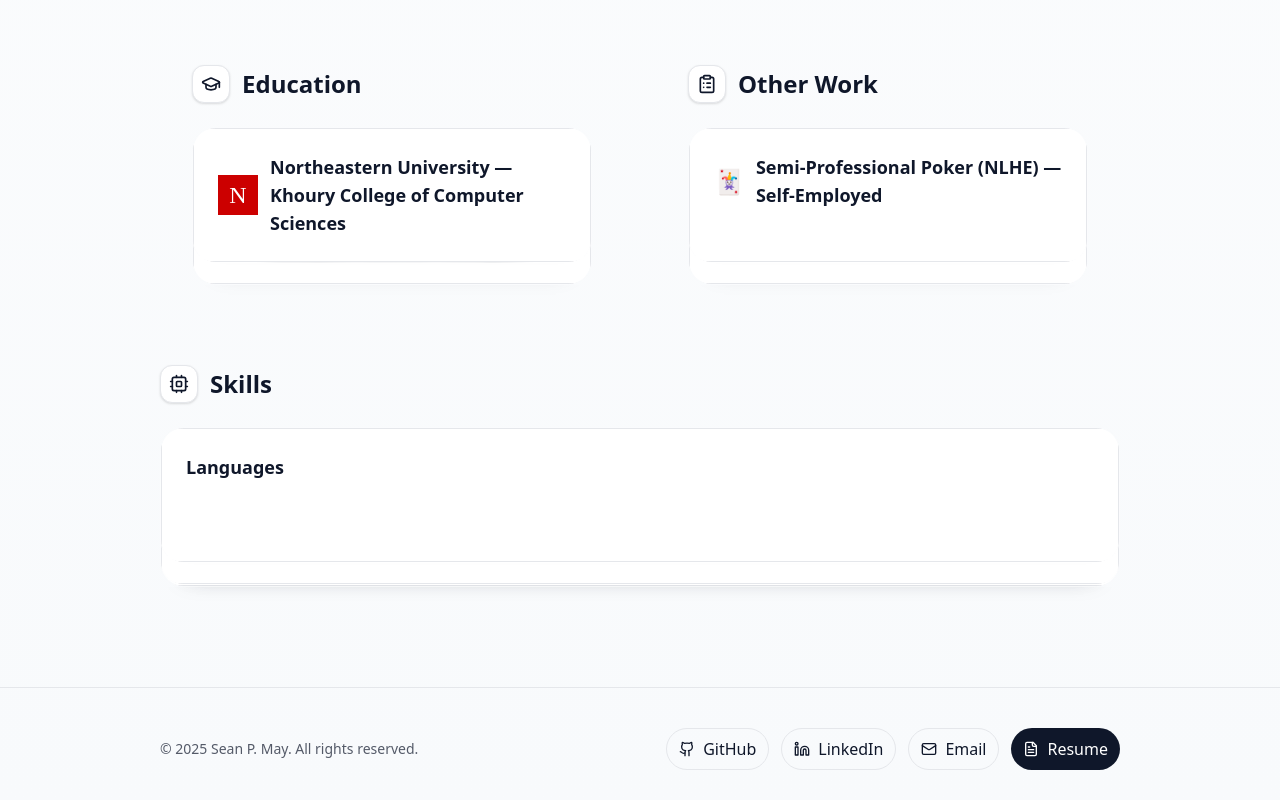
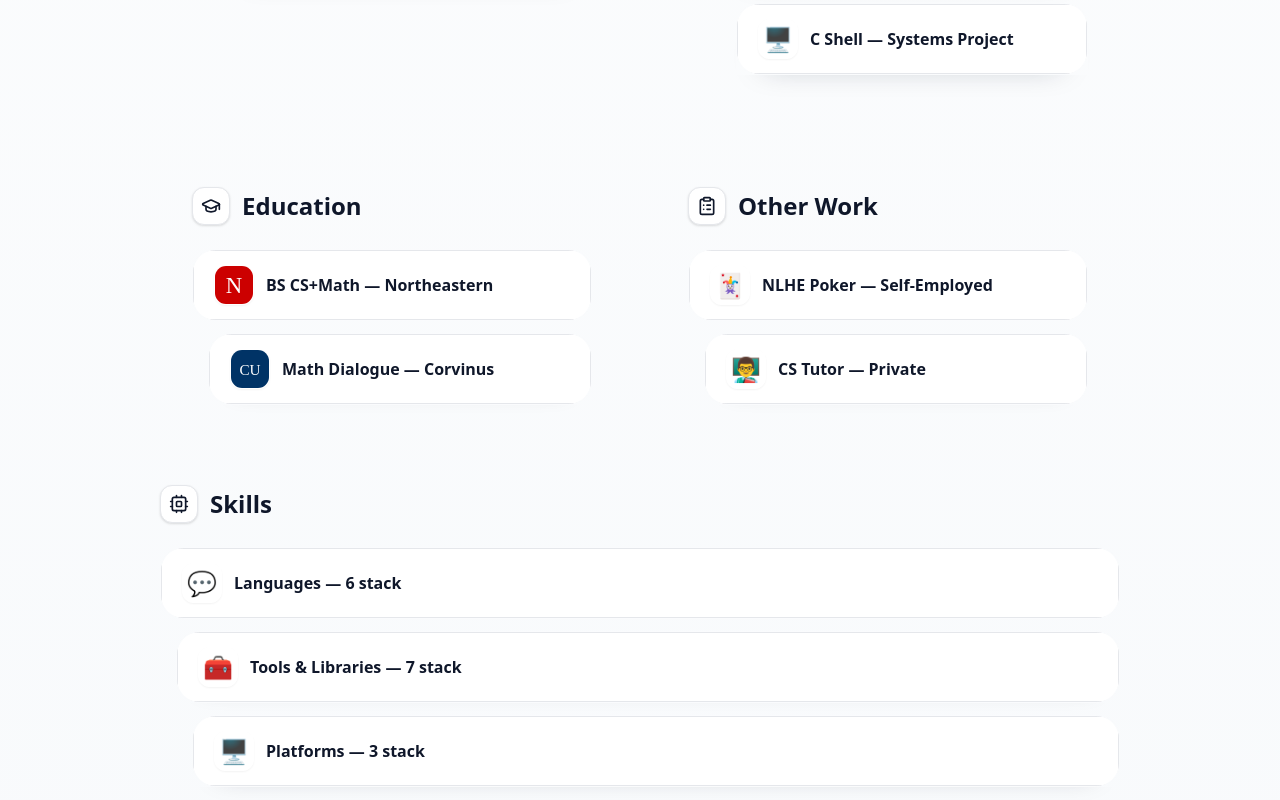
Before and after one commit to seanpatrickmay/seanpatrickmay.github.io, a Next.js app: page / in a window 1280 px wide. Shown: the part 2220-3020 px from the top of the page. Built offline with nearby package versions, Linux system fonts and the light colour scheme.

Commit message:
Revamp stacked previews with one-liners

```diff
--- a/components/EducationItem.jsx
+++ b/components/EducationItem.jsx
@@ -1,19 +1,34 @@
 import { Card, CardHeader, CardTitle, CardContent } from '@/components/ui/Card';
+import StackedCardPreview from './StackedCardPreview';
 
 export default function EducationItem({ item, mode = 'expanded' }) {
-  const { school, degree, extras = [], img } = item;
+  const { school, degree, extras = [], img, oneLiner, emoji } = item;
   const isPreview = mode === 'preview';
+  const previewLabel = oneLiner || school;
+  const imageAlt = img ? `${school} logo` : undefined;
+
+  if (isPreview) {
+    return (
+      <Card className="h-full overflow-hidden" data-mode={mode}>
+        <StackedCardPreview img={img} alt={imageAlt} emoji={emoji} label={previewLabel} />
+      </Card>
+    );
+  }
 
   return (
     <Card className="h-full" data-mode={mode}>
       <CardHeader className="flex flex-col gap-3">
         <div className="flex items-center gap-3">
-          {img && <img src={img} alt={`${school} logo`} className="w-10 h-10 object-contain" />}
+          {img && <img src={img} alt={imageAlt} className="w-10 h-10 object-contain" />}
+          {!img && emoji && (
+            <span className="text-2xl" aria-hidden="true">
+              {emoji}
+            </span>
+          )}
           <CardTitle className="text-base sm:text-lg">{school}</CardTitle>
         </div>
-        {!isPreview && degree && <div className="text-sm opacity-70">{degree}</div>}
+        {degree && <div className="text-sm opacity-70">{degree}</div>}
       </CardHeader>
-      {!isPreview && (
       <CardContent>
         <ul className="list-disc pl-5 space-y-2">
           {extras.map((x, i) => (
@@ -21,7 +36,6 @@ export default function EducationItem({ item, mode = 'expanded' }) {
           ))}
         </ul>
       </CardContent>
-      )}
     </Card>
   );
 }
--- a/components/ExperienceItem.jsx
+++ b/components/ExperienceItem.jsx
@@ -1,20 +1,36 @@
-import { Card, CardHeader, CardTitle, CardContent } from "./ui/Card";
+import { Card, CardHeader, CardTitle, CardContent } from './ui/Card';
+import StackedCardPreview from './StackedCardPreview';
 
 export default function ExperienceItem({ job, mode = 'expanded' }) {
-  const { role, org, location, period, bullets = [], img, emoji } = job;
+  const { role, org, location, period, bullets = [], img, emoji, oneLiner } = job;
   const isPreview = mode === 'preview';
+  const previewLabel = oneLiner || [role, org].filter(Boolean).join(' — ');
+  const imageAlt = img ? `${org} logo` : undefined;
+  const hasMeta = Boolean(location || period);
+
+  if (isPreview) {
+    return (
+      <Card className="h-full overflow-hidden" data-mode={mode}>
+        <StackedCardPreview img={img} alt={imageAlt} emoji={emoji} label={previewLabel} />
+      </Card>
+    );
+  }
 
   return (
     <Card className="h-full" data-mode={mode}>
       <CardHeader className="flex flex-col gap-3">
         <div className="flex items-center gap-3">
-          {img && <img src={img} alt={`${org} logo`} className="w-9 h-9 object-contain" />}
-          {!img && emoji && <span className="text-2xl" aria-hidden="true">{emoji}</span>}
+          {img && <img src={img} alt={imageAlt} className="w-9 h-9 object-contain" />}
+          {!img && emoji && (
+            <span className="text-2xl" aria-hidden="true">
+              {emoji}
+            </span>
+          )}
           <CardTitle className="text-base sm:text-lg">
             {role} — {org}
           </CardTitle>
         </div>
-        {!isPreview && (
+        {hasMeta && (
           <div className="text-sm opacity-70 flex flex-wrap items-center gap-2">
             {location && <span>{location}</span>}
             {location && period && <span aria-hidden="true">•</span>}
@@ -22,7 +38,6 @@ export default function ExperienceItem({ job, mode = 'expanded' }) {
           </div>
         )}
       </CardHeader>
-      {!isPreview && (
       <CardContent>
         <ul className="list-disc pl-5 space-y-2">
           {bullets.map((b, i) => (
@@ -30,7 +45,6 @@ export default function ExperienceItem({ job, mode = 'expanded' }) {
           ))}
         </ul>
       </CardContent>
-      )}
     </Card>
   );
 }
--- a/components/ProjectCard.jsx
+++ b/components/ProjectCard.jsx
@@ -1,10 +1,20 @@
 import Badge from './ui/Badge';
 import { Card, CardHeader, CardTitle, CardContent } from './ui/Card';
 import PillLink from './ui/PillLink';
+import StackedCardPreview from './StackedCardPreview';
 
 export default function ProjectCard({ project, mode = 'expanded' }) {
-  const { title, period, stack = [], bullets = [], links = [], emoji } = project;
+  const { title, period, stack = [], bullets = [], links = [], emoji, oneLiner } = project;
   const isPreview = mode === 'preview';
+  const previewLabel = oneLiner || title;
+
+  if (isPreview) {
+    return (
+      <Card className="h-full overflow-hidden" data-mode={mode}>
+        <StackedCardPreview emoji={emoji} label={previewLabel} />
+      </Card>
+    );
+  }
 
   return (
     <Card className="h-full" data-mode={mode}>
@@ -13,10 +23,9 @@ export default function ProjectCard({ project, mode = 'expanded' }) {
           <CardTitle className="text-base sm:text-lg">
             {emoji ? `${emoji} ${title}` : title}
           </CardTitle>
-          {!isPreview && period && <span className="text-sm opacity-70">{period}</span>}
+          {period && <span className="text-sm opacity-70">{period}</span>}
         </div>
       </CardHeader>
-      {!isPreview && (
       <CardContent>
         {!!stack.length && (
           <div className="flex flex-wrap gap-2">
@@ -42,7 +51,6 @@ export default function ProjectCard({ project, mode = 'expanded' }) {
           </div>
         )}
       </CardContent>
-      )}
     </Card>
   );
 }
--- /dev/null
+++ b/components/StackedCardPreview.jsx
@@ -0,0 +1,21 @@
+export default function StackedCardPreview({ img, alt, emoji, label }) {
+  const hasImage = Boolean(img);
+  const displayEmoji = !hasImage ? emoji ?? '🗂️' : null;
+
+  return (
+    <div className="flex h-full items-center gap-3 px-4 py-3 sm:px-5 sm:py-4">
+      <div className="flex h-10 w-10 items-center justify-center overflow-hidden rounded-xl border border-white/20 bg-white/70 text-lg shadow-sm backdrop-blur-sm dark:border-white/10 dark:bg-white/10 dark:text-white">
+        {hasImage ? (
+          <img src={img} alt={alt || ''} className="h-full w-full object-contain" />
+        ) : (
+          <span className="text-xl sm:text-2xl" aria-hidden="true">
+            {displayEmoji}
+          </span>
+        )}
+      </div>
+      <span className="text-sm font-semibold leading-tight text-slate-900 dark:text-slate-50 sm:text-base">
+        {label}
+      </span>
+    </div>
+  );
+}
--- a/components/StackedCardSection.jsx
+++ b/components/StackedCardSection.jsx
@@ -8,8 +8,9 @@ import {
 } from 'react';
 import Section from '@/components/ui/Section';
 
-const PREVIEW_CARD_HEIGHT = 136;
-const STACK_OFFSET_Y = 22;
+const PREVIEW_CARD_HEIGHT = 72;
+const PREVIEW_VERTICAL_GAP = 12;
+const PREVIEW_HORIZONTAL_OFFSET = 16;
 const GRID_GAP = 24;
 const MAX_GRID_COLUMNS = 3;
 const TRANSITION_DURATION = 520;
@@ -73,13 +74,18 @@ export default function StackedCardSection({
       return PREVIEW_CARD_HEIGHT;
     }
 
-    return PREVIEW_CARD_HEIGHT + STACK_OFFSET_Y * Math.max(0, itemCount - 1);
+    return PREVIEW_CARD_HEIGHT * itemCount + PREVIEW_VERTICAL_GAP * Math.max(0, itemCount - 1);
   }, [itemCount]);
 
-  const collapsedTransforms = useMemo(() => {
+  const collapsedLayout = useMemo(() => {
     return items.map((_, index) => {
-      const translateY = STACK_OFFSET_Y * index;
-      return `translate3d(0, ${translateY}px, 0)`;
+      const translateX = PREVIEW_HORIZONTAL_OFFSET * index;
+      const translateY = index * (PREVIEW_CARD_HEIGHT + PREVIEW_VERTICAL_GAP);
+
+      return {
+        transform: `translate3d(${translateX}px, ${translateY}px, 0)`,
+        width: index === 0 ? '100%' : `calc(100% - ${translateX}px)`,
+      };
     });
   }, [items]);
 
@@ -274,13 +280,15 @@ export default function StackedCardSection({
 
           {items.map((item, index) => {
             const key = keyExtractor ? keyExtractor(item, index) : index;
-            const collapsedTransform = collapsedTransforms[index] || 'translate3d(0, 0, 0)';
+            const collapsedPreview = collapsedLayout[index] || {
+              transform: 'translate3d(0, 0, 0)',
+              width: '100%',
+            };
             const layoutPosition = expandedLayout.positions[index];
             const expandedTransform = layoutPosition
               ? `translate3d(${layoutPosition.x}px, ${layoutPosition.y}px, 0)`
               : 'translate3d(0, 0, 0)';
             const expandedHeight = layoutPosition?.height ?? PREVIEW_CARD_HEIGHT;
-            const collapsedCardHeight = Math.min(expandedHeight, PREVIEW_CARD_HEIGHT);
             const cardShadow = isExpanded ? EXPANDED_SHADOW : buildPreviewShadow(index);
 
             return (
@@ -289,12 +297,13 @@ export default function StackedCardSection({
                 className="absolute top-0 left-0"
                 data-state={isExpanded ? 'expanded' : 'preview'}
                 style={{
-                  transform: isExpanded ? expandedTransform : collapsedTransform,
-                  width: isExpanded && layoutPosition ? `${layoutPosition.width}px` : '100%',
-                  height: isExpanded ? `${expandedHeight}px` : `${collapsedCardHeight}px`,
+                  transform: isExpanded ? expandedTransform : collapsedPreview.transform,
+                  width: isExpanded && layoutPosition ? `${layoutPosition.width}px` : collapsedPreview.width,
+                  height: isExpanded ? `${expandedHeight}px` : `${PREVIEW_CARD_HEIGHT}px`,
                   zIndex: itemCount - index,
                   transition: `transform ${TRANSITION_DURATION}ms ${TRANSITION_EASING}, width ${TRANSITION_DURATION}ms ${TRANSITION_EASING}, height ${TRANSITION_DURATION}ms ${TRANSITION_EASING}, box-shadow 360ms ease`,
                   boxShadow: cardShadow,
+                  willChange: 'transform, width, height',
                 }}
               >
                 <div className="relative h-full overflow-hidden rounded-3xl border border-white/10 bg-white/5 backdrop-blur">
--- a/pages/index.jsx
+++ b/pages/index.jsx
@@ -13,6 +13,7 @@ import StackedCardSection from '@/components/StackedCardSection';
 import ProjectCard from '@/components/ProjectCard';
 import ExperienceItem from '@/components/ExperienceItem';
 import EducationItem from '@/components/EducationItem';
+import StackedCardPreview from '@/components/StackedCardPreview';
 import Badge from '@/components/ui/Badge';
 import { Card, CardHeader, CardTitle, CardContent } from '@/components/ui/Card';
 import { Trophy, Briefcase, GraduationCap, Cpu, ClipboardList } from 'lucide-react';
@@ -35,9 +36,24 @@ const skills = {
 };
 
 const skillCategories = [
-  { title: 'Languages', items: skills.languages },
-  { title: 'Tools & Libraries', items: skills.tools },
-  { title: 'Platforms', items: skills.platforms },
+  {
+    title: 'Languages',
+    items: skills.languages,
+    emoji: '💬',
+    oneLiner: `Languages — ${skills.languages.length} stack`,
+  },
+  {
+    title: 'Tools & Libraries',
+    items: skills.tools,
+    emoji: '🧰',
+    oneLiner: `Tools & Libraries — ${skills.tools.length} stack`,
+  },
+  {
+    title: 'Platforms',
+    items: skills.platforms,
+    emoji: '🖥️',
+    oneLiner: `Platforms — ${skills.platforms.length} stack`,
+  },
 ];
 
 const education = [
@@ -45,6 +61,7 @@ const education = [
     school: 'Northeastern University — Khoury College of Computer Sciences',
     degree: 'B.S. in Computer Science & Mathematics (Expected May 2027)',
     img: '/images/northeastern.svg',
+    oneLiner: 'BS CS+Math — Northeastern',
     extras: [
       'GPA 3.64/4.0; Dean’s Scholarship; Dean’s List (Fall 2024, Spring 2025)',
       'Activities: Bridge to Calculus Tutor, Calculus Field Day Volunteer, Math Club, Putnam Club, Running Club',
@@ -55,6 +72,7 @@ const education = [
     school: 'Corvinus University of Budapest - Mathematical Heritage of Budapest Summer Dialogue',
     degree: 'Budapest, Hungary (Jun – Aug 2025)',
     img: '/images/corvinus.svg',
+    oneLiner: 'Math Dialogue — Corvinus',
     extras: ['Courses: Number Theory, Exploration of Modern Mathematics'],
   },
 ];
@@ -133,10 +151,13 @@ export default function Home() {
         keyExtractor={category => category.title}
         renderItem={(category, _index, state) => (
           <Card className="h-full" data-mode={state.mode}>
+            {state.mode === 'preview' ? (
+              <StackedCardPreview emoji={category.emoji} label={category.oneLiner} />
+            ) : (
+              <>
                 <CardHeader>
                   <CardTitle>{category.title}</CardTitle>
                 </CardHeader>
-            {state.mode !== 'preview' && (
                 <CardContent>
                   <div className="flex flex-wrap gap-2">
                     {category.items.map(item => (
@@ -144,6 +165,7 @@ export default function Home() {
                     ))}
                   </div>
                 </CardContent>
+              </>
             )}
           </Card>
         )}
--- a/public/experience.json
+++ b/public/experience.json
@@ -5,6 +5,7 @@
     "location": "Boston, MA",
     "period": "Sep. - Dec. 2025",
     "img": "/images/northeastern.svg",
+    "oneLiner": "SWE Co-op — NExT",
     "bullets": [
       "Building real-world software with peers in an agile, consulting-style team for Northeastern's industry partners.",
       "Taking full ownership of projects, from design to coding, testing, and client demonstrations.",
@@ -17,6 +18,7 @@
     "location": "Groton, CT",
     "period": "Jan – Jul 2024",
     "img": "/images/gdeb.svg",
+    "oneLiner": "SDE Co-op — GDEB",
     "bullets": [
       "Automated database accuracy via ServiceNow REST API; improved tracking of ~1000 assets.",
       "Automated XML transformation testing with Python/Batch; delivered digestible review outputs.",
@@ -29,6 +31,7 @@
     "location": "Fort Meade, MD",
     "period": "Jun – Sep 2023",
     "img": "/images/disa.svg",
+    "oneLiner": "Admin Assistant — DISA",
     "bullets": [
       "Maintained records/databases to support mission accessibility.",
       "Obtained Secret security clearance after full background investigation.",
--- a/public/other-work.json
+++ b/public/other-work.json
@@ -5,6 +5,7 @@
     "location": "Remote/Travel",
     "period": "May 2024 - Present",
     "emoji": "🃏",
+    "oneLiner": "NLHE Poker — Self-Employed",
     "bullets": [
       "Applied probabilistic reasoning and risk management in competitive play.",
       "Tracked results and reviewed hands with peers to improve decision-making.",
@@ -17,6 +18,7 @@
     "location": "Remote",
     "period": "Jul 2025 – Present",
     "emoji": "👨‍🏫",
+    "oneLiner": "CS Tutor — Private",
     "bullets": [
       "Mentoring on fundamentals and problem-solving patterns."
     ]
--- a/public/projects.json
+++ b/public/projects.json
@@ -4,6 +4,7 @@
     "emoji": "🔢",
     "period": "Jan – Mar 2025",
     "stack": ["Python","JavaScript","HTML","PyTorch","ML"],
+    "oneLiner": "Digit Classifier — CV Web App",
     "bullets": [
       "Built a computer vision web app with CNNs.",
       "Two-model pipeline: bounding box → digit count classifier.",
@@ -16,6 +17,7 @@
     "emoji": "♟️",
     "period": "Nov 2024 – Present",
     "stack": ["Jupyter","NumPy","Reinforcement Learning"],
+    "oneLiner": "CFR-Min — Sequential Game Lab",
     "bullets": [
       "Exploring CFR-Min for Nash equilibria in imperfect-information games.",
       "Worked examples: Colonel Blotto, Kuhn Poker.",
@@ -28,6 +30,7 @@
     "emoji": "🃏",
     "period": "Aug – Dec 2024",
     "stack": ["Python","NumPy","Monte Carlo"],
+    "oneLiner": "NLHE Alpha-Beta — Poker AI",
     "bullets": [
       "Adversarial search with alpha–beta pruning over game tree.",
       "Hand bucketing + probabilistic range model to reduce space.",
@@ -40,6 +43,7 @@
     "emoji": "🖥️",
     "period": "Oct 2024",
     "stack": ["C","Concurrency","Data Structures"],
+    "oneLiner": "C Shell — Systems Project",
     "bullets": [
       "Fully operational shell: commands, piping, I/O redirection, signals.",
       "Child processes for sequential execution.",
```
Lines whose indentation alone changed are shown as unchanged.
